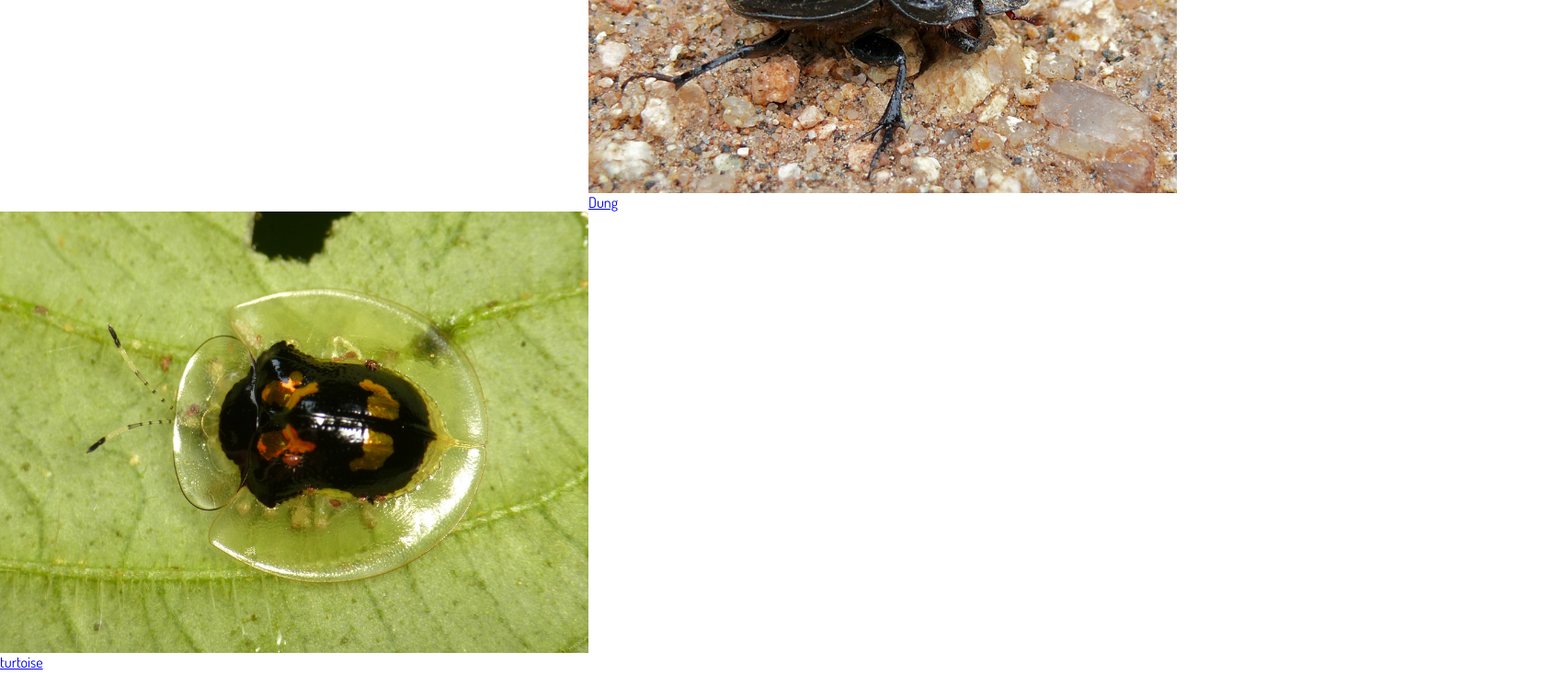
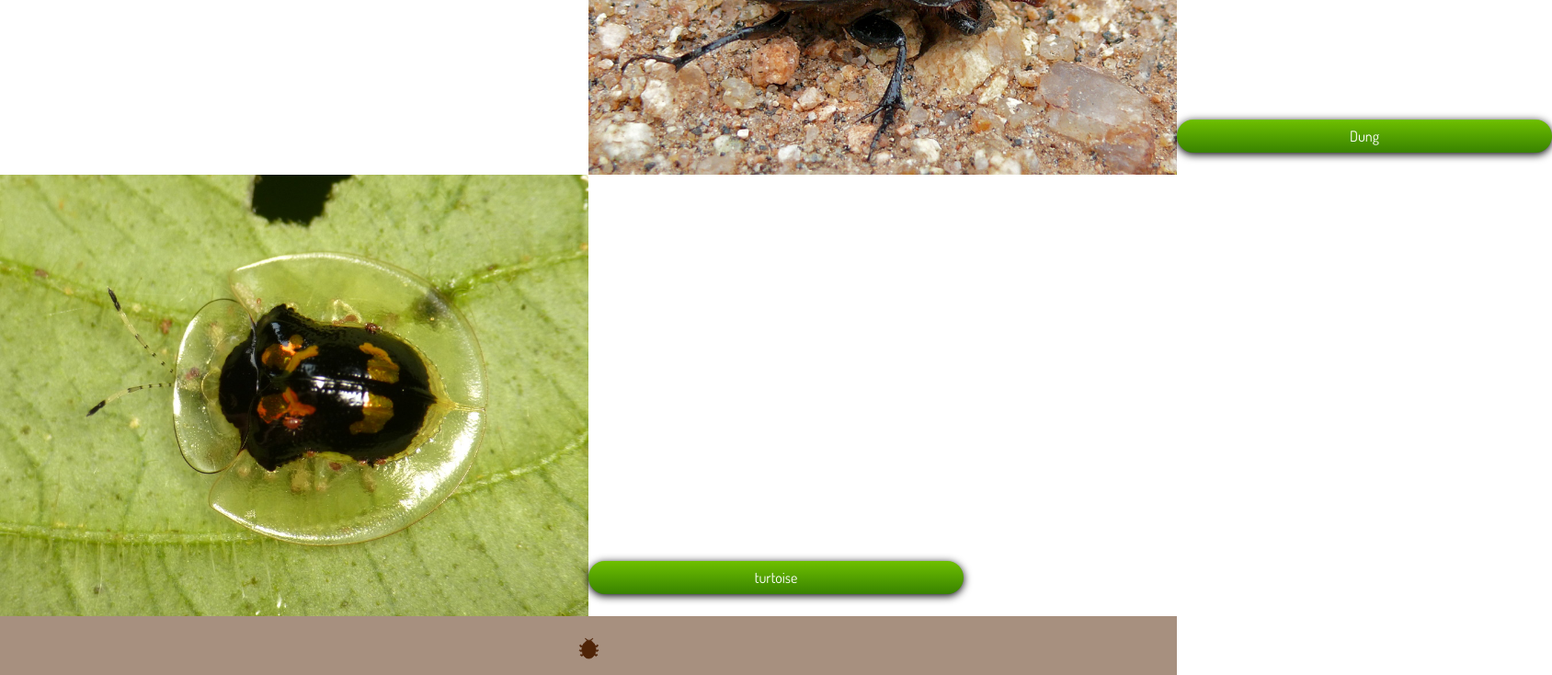
Before and after one commit to RyanNicholasPurdy/dsn1674-assignment-7, a plain HTML site: page index.html in a window 1280 px wide. Shown: the part 1120-1854 px from the top of the page at 92% size, 1688 px wide, since content can reach past the window. Drawn offline with Linux system fonts and the light colour scheme.

Commit message:
Buttons & Footer
-Created the basic buttons (have some alignment issues to fix)
-Created the footer

```diff
--- a/css/main.css
+++ b/css/main.css
@@ -116,3 +116,39 @@ position: relative;
   float: left;
   width: 100%;
 }
+
+.button{
+  display: inline-block;
+  padding: 0.5em 0.75em;
+  text-decoration: none;
+  border-radius: 30px;
+  color: #fff;
+  background-color: #388200;
+  background-image: linear-gradient(to bottom, #6fc000, #388200);
+  bottom: 1.5em;
+  left: 20%%;
+  width: 60%;
+  text-align: center;
+  position: absolute;
+  box-shadow: 0 2px 10px black;
+}
+
+a:hover{
+  background-image: linear-gradient(to bottom, #3A833F, #2D4D24);
+}
+
+footer{
+  background-image: url("../images/beetles.svg");
+  background-size: 50px auto;
+  background-repeat: no-repeat;
+  background-position: center 10px;
+  overflow: hidden;
+  clear: left;
+}
+
+.footer{
+  background-color: #512200;
+  opacity: 0.5;
+  padding: 2em;
+  overflow: hidden;
+}
--- a/index.html
+++ b/index.html
@@ -34,22 +34,31 @@
 
 <div class="image">
   <img class="left" src="images/ant-nest-beetle.jpg" alt="image of ant nest beetle">
-  <a class="btn" href="#">Ant Nest</a>
+  <a class="button" href="#">Ant Nest</a>
 </div>
 <!-- Creates a box filled with the ant nest image -->
 
 <div class="image">
   <img class="right" src="images/stag-beetle.jpg" alt="image of stag beetle">
-  <a class="btn" href="#">Stag</a>
+  <a class="button" href="#">Stag</a>
 </div>
 <!-- Creates a box filled with the stag beetle image -->
 
 <div class="image">
   <img class="left-2" src="images/dung-beetle.jpg" alt="image of dung beetle">
-  <a class="btn" href="#">Dung</a>
+  <a class="button" href="#">Dung</a>
 </div>
 
 <div class="image">
   <img class="right-2" src="images/tortoise-beetle.jpg" alt="image of tortoise beetle">
-  <a class="btn" href="#">turtoise</a>
+  <a class="button" href="#">turtoise</a>
 </div>
+
+<footer>
+<div class="footer">
+</div>
+</footer>
+
+</body>
+
+</html>
```
